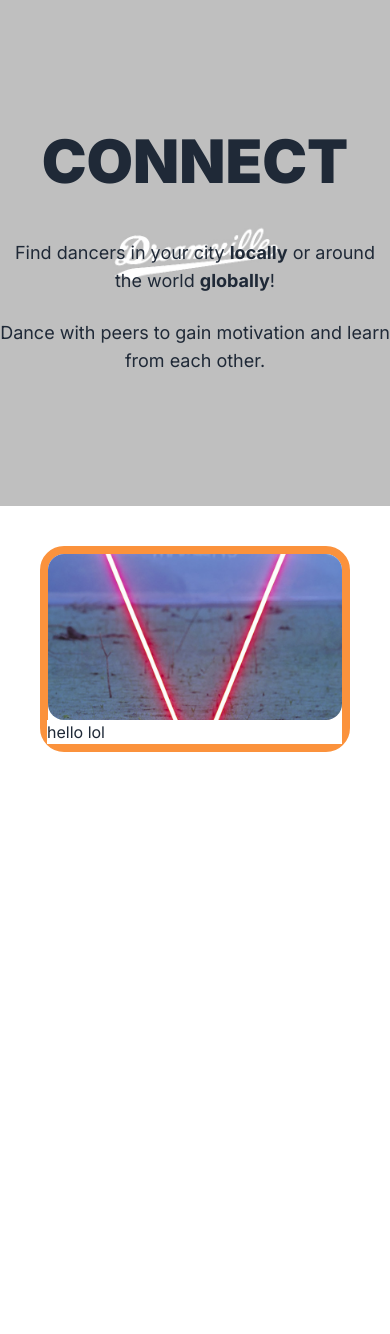
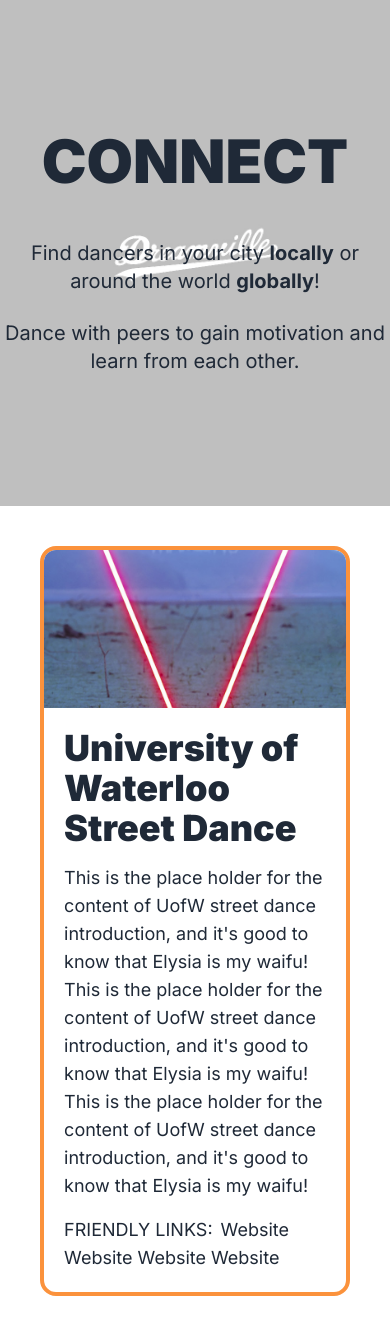
Before and after one commit to Immrudul/groovever-web-client, a Next.js app: page /connect in a window 390 px wide. Before the commit the page ends 844 px from the top, so only its background shows below. Built offline with nearby package versions, Linux system fonts and the light colour scheme.

Commit message:
finished connect card + mobile responsiveness

```diff
--- a/src/app/connect/page.tsx
+++ b/src/app/connect/page.tsx
@@ -3,7 +3,7 @@
 export default function ConnectPage() {
   return (
     <div className="">
-      <div className="relative h-[60vh] lg:h-[75vh] overflow-hidden">
+      <div className="relative h-[60vh] xl:h-[75vh] overflow-hidden">
         <div className="h-full absolute inset-0">
           <div className="relative h-full">
             <Image
@@ -14,17 +14,17 @@
               fill
             />
             <div className="absolute inset-0 flex flex-col items-center justify-center">
-              <div className="text-gorange text-6xl lg:text-8xl font-black">
+              <div className="text-gorange text-6xl xl:text-8xl font-black">
                 CONNECT
               </div>
               <br />
               <br />
-              <div className="text-center text-lg lg:text-xl">
+              <div className="text-center text-xl xl:text-xl">
                 Find dancers in your city <b>locally</b> or around the world{" "}
                 <b>globally</b>!
               </div>
               <br />
-              <div className="text-center text-lg lg:text-xl">
+              <div className="text-center text-xl xl:text-xl">
                 Dance with peers to gain motivation and learn from each other.
               </div>
             </div>
@@ -32,15 +32,34 @@
         </div>
       </div>
 
-      <div className="join flex lg:flex-row flex-col border-8 mx-10 rounded-3xl border-orange-400 my-10">
-        <div className="lg:w-1/3">
+      <div className="join flex xl:flex-row flex-col xl:border-8 border-4 mx-10 xl:rounded-3xl rounded-2xl border-orange-400 my-10">
+        <div className="xl:w-1/3">
           <img
             src="V.png"
             alt="Album"
-            className="aspect-video object-cover rounded-2xl w-full"
+            className=" object-cover xl:rounded-2xl rounded-xl w-full aspect-video"
           />
         </div>
-        <div className="bg-white lg:-ml-12 ">hello lol</div>
+        {/* Dont remove the 0.1px padding it actually does make a difference in the mobile version believe it or not! */}
+        <div className="bg-white xl:h-auto flex flex-col justify-between xl:p-6 xl:-ml-12 xl:mx-0 p-5 xl:my-0 mb-10 -mt-3 ml-[0.1px] xl:w-2/3 ">
+          <div className="">
+            <div className="text-4xl font-black pb-4">
+              University of Waterloo Street Dance
+            </div>
+            <div className="xl:-mr-10 text-lg">
+              This is the place holder for the content of UofW street dance
+              introduction, and it's good to know that Elysia is my waifu! This
+              is the place holder for the content of UofW street dance
+              introduction, and it's good to know that Elysia is my waifu! This
+              is the place holder for the content of UofW street dance
+              introduction, and it's good to know that Elysia is my waifu!
+            </div>
+          </div>
+          <div className="space-x-2 xl:mt-0 mt-4 xl:mb-0 -mb-10 text-lg">
+            <span>FRIENDLY LINKS:</span>
+            <span>Website Website Website Website</span>
+          </div>
+        </div>
       </div>
     </div>
   );
```
